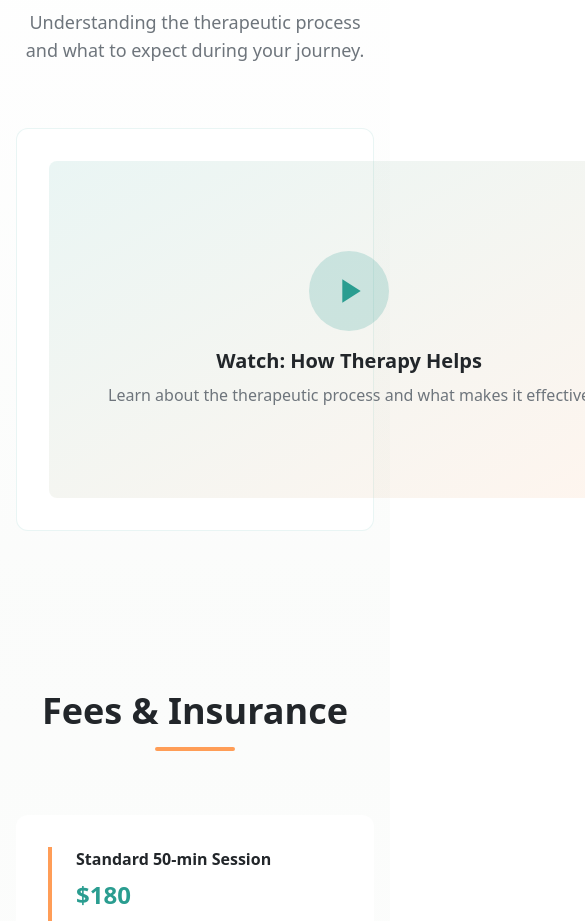
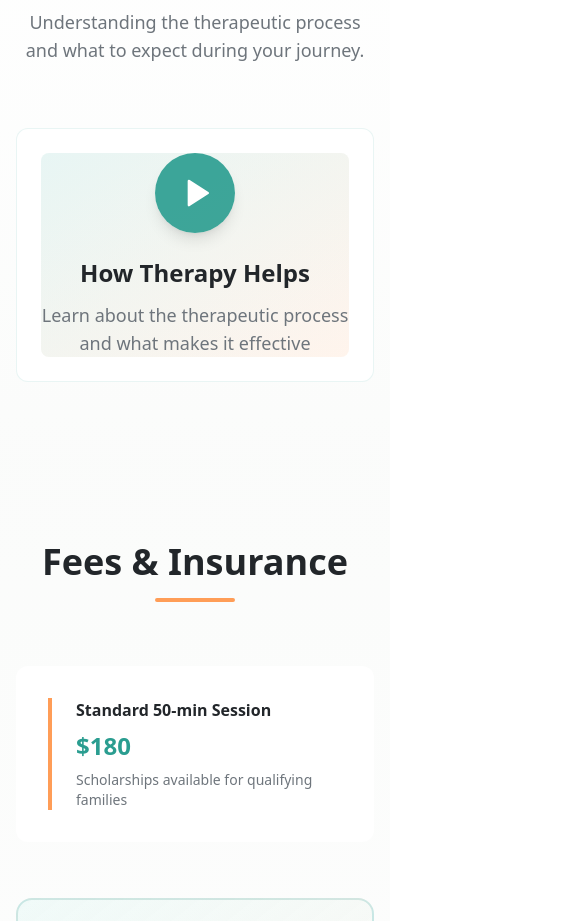
Before and after one commit to jelgie-stack/elgie-therapy-oasis, a React (Vite) app: page / in a window 390 px wide. Shown: the part 5100-6021 px from the top of the page, 585 px wide, since content can reach past the window. Built offline with nearby package versions, Linux system fonts and the light colour scheme.

Commit message:
Polish video card in "How Therapy Works"
Improved video card responsiveness, visual hierarchy, and interaction for a cleaner, more purposeful display across all devices.

```diff
--- a/src/components/HowTherapyWorks.tsx
+++ b/src/components/HowTherapyWorks.tsx
@@ -1,6 +1,7 @@
 import { useState } from "react";
 import { Button } from "@/components/ui/button";
 import { Dialog, DialogContent, DialogHeader, DialogTitle } from "@/components/ui/dialog";
+import { Play } from "lucide-react";
 
 const HowTherapyWorks = () => {
   const [isVideoOpen, setIsVideoOpen] = useState(false);
@@ -18,22 +19,50 @@ const HowTherapyWorks = () => {
           </p>
         </div>
 
-        <div className="max-w-3xl mx-auto text-center">
-          <div className="bg-card p-8 rounded-xl shadow-card border border-primary/10">
+        <div className="max-w-4xl mx-auto">
+          <div className="bg-card p-6 rounded-xl shadow-card border border-primary/10">
             <div
-              className="aspect-video bg-gradient-to-br from-primary/10 to-accent/10 rounded-lg flex items-center justify-center cursor-pointer hover:shadow-floating transition-all duration-300 min-h-[40vh]"
+              className="relative w-full max-h-[600px] bg-gradient-to-br from-primary/10 to-accent/10 rounded-lg overflow-hidden cursor-pointer hover:shadow-floating transition-all duration-300 group"
               onClick={() => setIsVideoOpen(true)}
-              style={{ height: '40vh' }}
+              role="button"
+              tabIndex={0}
+              onKeyDown={(e) => {
+                if (e.key === 'Enter' || e.key === ' ') {
+                  e.preventDefault();
+                  setIsVideoOpen(true);
+                }
+              }}
+              aria-label="Play therapy introduction video"
             >
-              <div className="text-center">
-                <div className="w-20 h-20 bg-primary/20 rounded-full flex items-center justify-center mx-auto mb-4 hover:bg-primary/30 transition-colors">
-                  <svg className="w-10 h-10 text-primary" fill="currentColor" viewBox="0 0 24 24">
-                    <path d="M8 5v14l11-7z"/>
-                  </svg>
+              {/* Responsive 16:9 container */}
+              <div className="aspect-video flex items-center justify-center">
+                {/* Video thumbnail background (placeholder) */}
+                <div className="absolute inset-0 bg-gradient-to-br from-primary-light/20 to-accent-light/20"></div>
+
+                {/* Content overlay */}
+                <div className="relative z-10 text-center">
+                  {/* Play button */}
+                  <div className="w-20 h-20 bg-primary/90 hover:bg-primary rounded-full flex items-center justify-center mx-auto mb-6 shadow-lg hover:shadow-xl transition-all duration-300 group-hover:scale-110">
+                    <Play
+                      size={32}
+                      className="text-primary-foreground ml-1"
+                      fill="currentColor"
+                    />
+                  </div>
+
+                  {/* Title and description */}
+                  <h3 className="text-2xl font-bold text-foreground mb-3">How Therapy Helps</h3>
+                  <p className="text-muted-foreground text-lg max-w-md mx-auto">
+                    Learn about the therapeutic process and what makes it effective
+                  </p>
                 </div>
-                <h3 className="text-xl font-semibold text-foreground mb-2">Watch: How Therapy Helps</h3>
-                <p className="text-muted-foreground">Learn about the therapeutic process and what makes it effective</p>
               </div>
+            </div>
+
+            {/* Fallback text for accessibility */}
+            <div className="sr-only">
+              Video: Introduction to how therapy works and its benefits.
+              Click to play the video in a modal dialog.
             </div>
           </div>
         </div>
@@ -46,9 +75,11 @@ const HowTherapyWorks = () => {
             <div className="aspect-video bg-muted rounded-lg flex items-center justify-center">
               <div className="text-center text-muted-foreground">
                 <div className="w-16 h-16 bg-primary/20 rounded-full flex items-center justify-center mx-auto mb-4">
-                  <svg className="w-8 h-8 text-primary" fill="currentColor" viewBox="0 0 24 24">
-                    <path d="M8 5v14l11-7z"/>
-                  </svg>
+                  <Play
+                    size={24}
+                    className="text-primary ml-0.5"
+                    fill="currentColor"
+                  />
                 </div>
                 <p className="text-lg font-medium">Video Coming Soon</p>
                 <p className="text-sm">Placeholder for therapeutic process explanation video</p>
```
